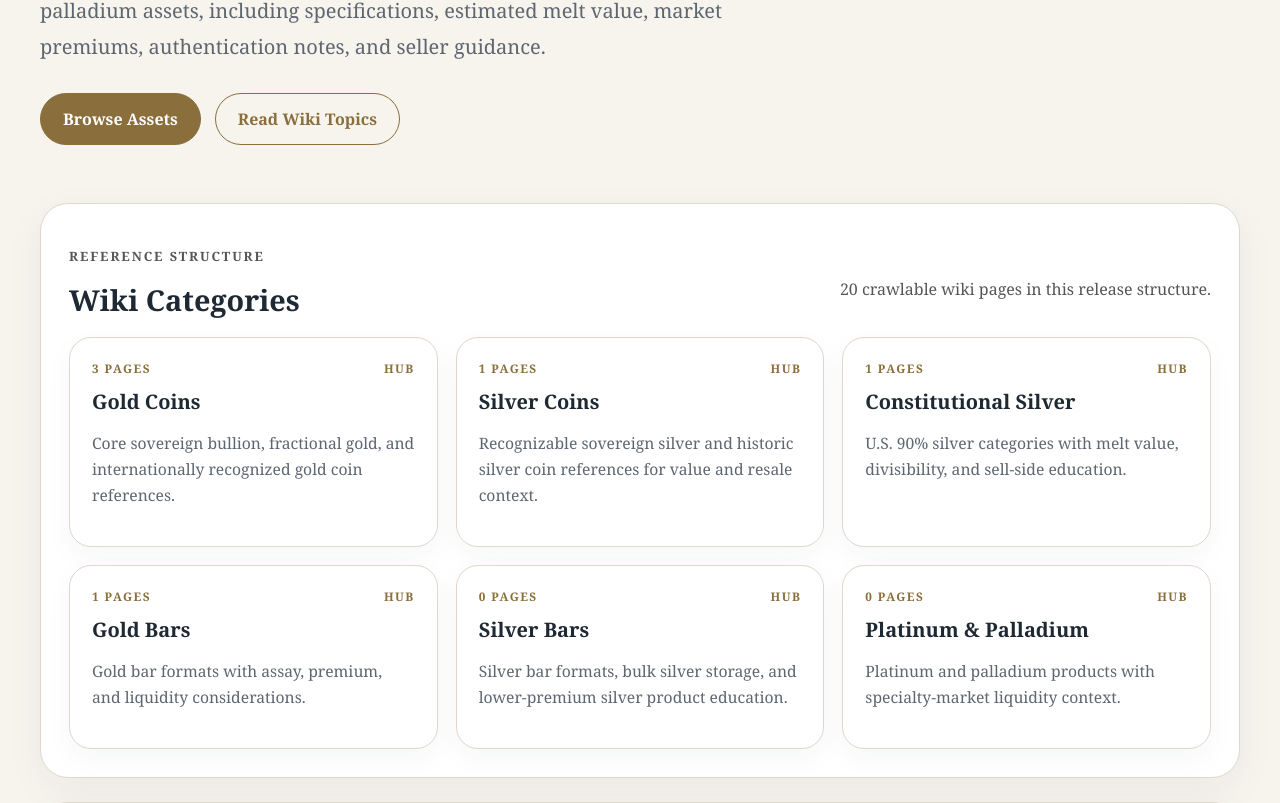
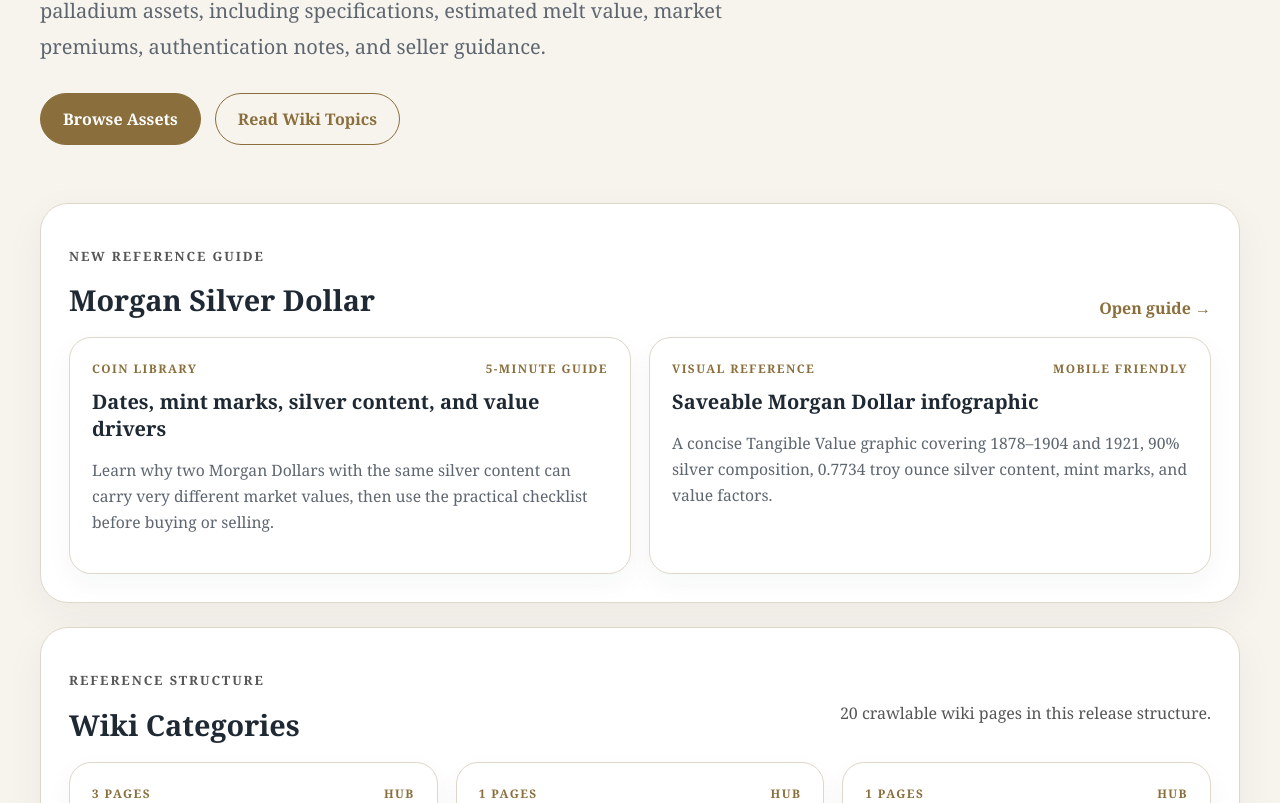
Before and after one commit to BryanFinnigan/tangible-value-v1, a Next.js app: page /wiki in a window 1280 px wide. Shown: the part 516-1319 px from the top of the page. Built offline with nearby package versions, Linux system fonts and the light colour scheme.

Commit message:
Feature Morgan Dollar guide in wiki

```diff
--- a/app/wiki/page.tsx
+++ b/app/wiki/page.tsx
@@ -25,6 +25,34 @@ export default function WikiHomePage() {
         <div className="actions">
           <a href="#assets" className="button primary">Browse Assets</a>
           <Link href="/wiki/topics" className="button secondary">Read Wiki Topics</Link>
+        </div>
+      </section>
+
+      <section className="wikiPanel">
+        <div className="sectionHeading">
+          <div>
+            <p className="eyebrow">New Reference Guide</p>
+            <h2>Morgan Silver Dollar</h2>
+          </div>
+          <Link href="/wiki/coins/morgan-silver-dollar" className="textLink">Open guide →</Link>
+        </div>
+        <div className="wikiGrid twoCol">
+          <Link href="/wiki/coins/morgan-silver-dollar" className="wikiCard">
+            <div className="wikiCardMeta"><span>Coin Library</span><span>5-minute guide</span></div>
+            <h3>Dates, mint marks, silver content, and value drivers</h3>
+            <p>
+              Learn why two Morgan Dollars with the same silver content can carry very different market values,
+              then use the practical checklist before buying or selling.
+            </p>
+          </Link>
+          <Link href="/wiki/coins/morgan-silver-dollar" className="wikiCard">
+            <div className="wikiCardMeta"><span>Visual Reference</span><span>Mobile friendly</span></div>
+            <h3>Saveable Morgan Dollar infographic</h3>
+            <p>
+              A concise Tangible Value graphic covering 1878–1904 and 1921, 90% silver composition,
+              0.7734 troy ounce silver content, mint marks, and value factors.
+            </p>
+          </Link>
         </div>
       </section>
 
```
